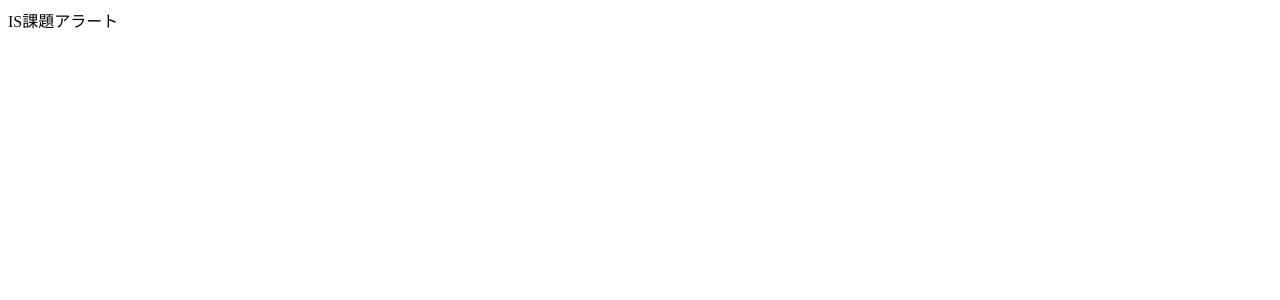
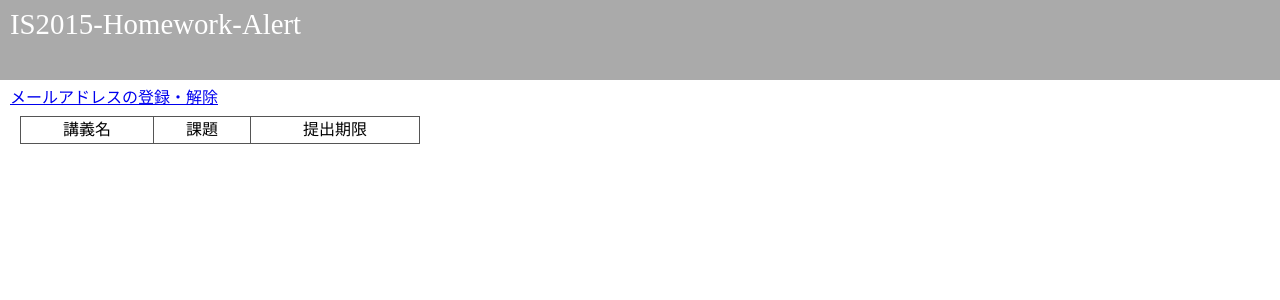
Before and after one commit to levelfour/is-alert, a Django app: page /homework/ in a window 1280 px wide. Before the commit the part shown is almost empty. Shown: the top 300 px of the page. Run offline with Django 3.2, Linux system fonts and the light colour scheme; lists and menus that the app fills with data are empty; some libraries are stand-ins or nearby versions.

Commit message:
add simple template for homework

```diff
--- a/alert/homework_alert/templates/homework_alert/index.html
+++ b/alert/homework_alert/templates/homework_alert/index.html
@@ -4,14 +4,24 @@
 		<meta charset="utf-8" />
 		<meta http-equiv="content-language" content="ja">
 		<title>IS課題アラート</title>
+		<link href="/static/style.css" rel="stylesheet" type="text/css" />
+		<!--
 		<script src="https://ajax.googleapis.com/ajax/libs/jquery/2.1.3/jquery.min.js"></script>
-		<!--
-		<link href="css/style.css" rel="stylesheet" type="text/css" />
 		<script src="js/main.js"></script>
 		-->
 	</head>
 
 	<body>
-		IS課題アラート
+		<header>
+			IS2015-Homework-Alert
+		</header>
+		<div class="contents">
+			<a href="register">メールアドレスの登録・解除</a>
+			<table id="works">
+				<tr>
+					<th>講義名</th><th>課題</th><th>提出期限</th>
+				</tr>
+			</table>
+		</div>
 	</body>
 </html>
--- /dev/null
+++ b/alert/static/style.css
@@ -0,0 +1,45 @@
+/* html5doctor.com Reset v1.6.1 (http://html5doctor.com/html-5-reset-stylesheet/) - http://cssreset.com */
+html,body,div,span,object,iframe,h1,h2,h3,h4,h5,h6,p,blockquote,pre,abbr,address,cite,code,del,dfn,em,img,ins,kbd,q,samp,small,strong,sub,sup,var,b,i,dl,dt,dd,ol,ul,li,fieldset,form,label,legend,table,caption,tbody,tfoot,thead,tr,th,td,article,aside,canvas,details,figcaption,figure,footer,header,hgroup,menu,nav,section,summary,time,mark,audio,video{margin:0;padding:0;border:0;outline:0;font-size:100%;vertical-align:baseline;background:transparent}
+body{line-height:1}
+article,aside,details,figcaption,figure,footer,header,hgroup,menu,nav,section{display:block}
+nav ul{list-style:none}
+blockquote,q{quotes:none}
+blockquote:before,blockquote:after,q:before,q:after{content:none}
+a{margin:0;padding:0;font-size:100%;vertical-align:baseline;background:transparent}
+ins{background-color:#ff9;color:#000;text-decoration:none}
+mark{background-color:#ff9;color:#000;font-style:italic;font-weight:bold}
+del{text-decoration:line-through}
+abbr[title],dfn[title]{border-bottom:1px dotted;cursor:help}
+table{border-collapse:collapse;border-spacing:0}
+hr{display:block;height:1px;border:0;border-top:1px solid #ccc;margin:1em 0;padding:0}
+input,select{vertical-align:middle}
+
+header {
+	height: 60px;
+	padding: 10px;
+	background-color: #aaa;
+	color: #fff;
+	font-size: 1.8rem;
+}
+
+div.contents {
+	padding: 10px;
+}
+
+table#works {
+	min-width: 400px;
+	margin: 10px;
+}
+
+table#works th {
+	padding: 5px;
+	font-weight: normal;
+}
+
+table#works td {
+	padding: 5px;
+}
+
+table#works th, table#works td {
+	border: 1px #555 solid;
+}
```
